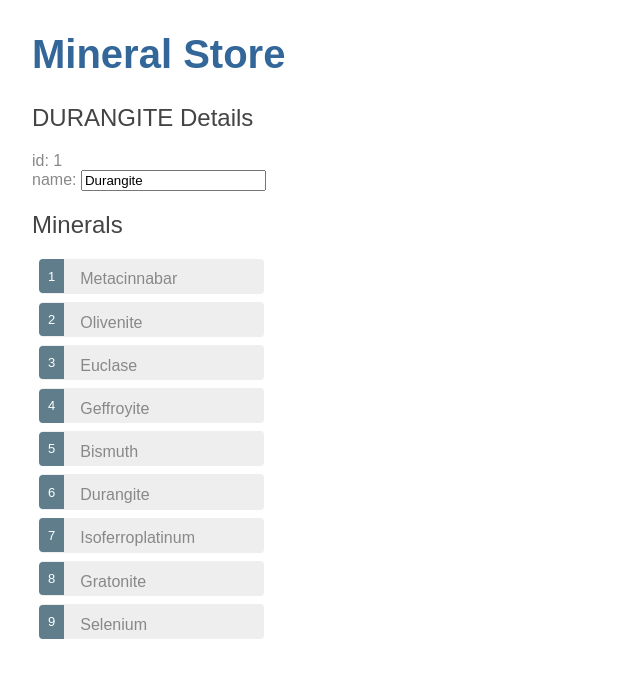
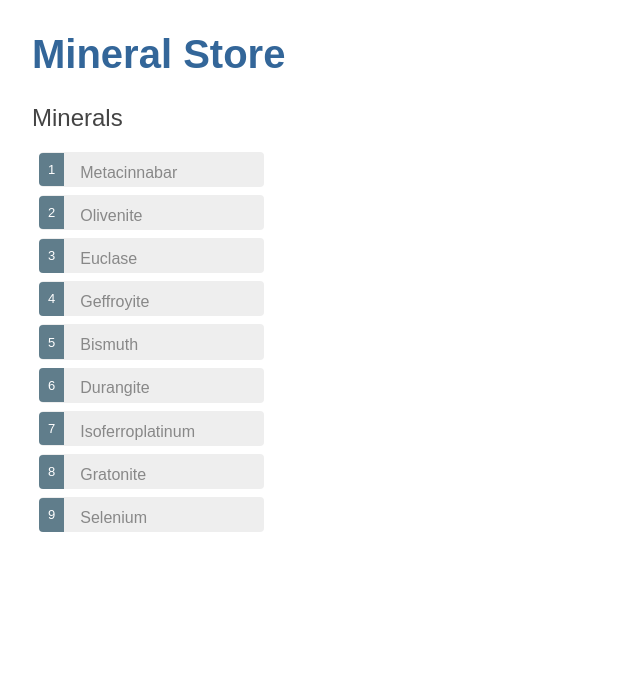
Before and after one commit to alejomg/mineral-store, an Angular app: page / in a window 1280 px wide. Shown: the top 678 px of the page, without its empty margins (0-640 px from the left). Built offline with nearby package versions, Linux system fonts and the light colour scheme.

Commit message:
Added a click event to select a mineral of the list

```diff
--- a/src/app/mineral/mineral.component.html
+++ b/src/app/mineral/mineral.component.html
@@ -1,14 +1,18 @@
-<h2>{{mineral.name | uppercase}} Details</h2>
-<div><span>id: </span>{{mineral.id}}</div>
-<div>
-	<label>name:
-		<input [(ngModel)]="mineral.name" placeholder="name">
-	</label>
-</div>
-
 <h2>Minerals</h2>
 <ul class="minerals">
-	<li *ngFor="let mineral of minerals">
+	<li *ngFor="let mineral of minerals"
+		(click)="onSelect(mineral)"
+		[class.selected]="mineral === selectedMineral">
 		<span class="badge">{{mineral.id}}</span> {{mineral.name}}
 	</li>
 </ul>
+
+<div *ngIf="selectedMineral">
+	<h2>{{selectedMineral.name | uppercase}} Details</h2>
+	<div><span>id: </span>{{selectedMineral.id}}</div>
+	<div>
+		<label>name:
+			<input [(ngModel)]="selectedMineral.name" placeholder="name">
+		</label>
+	</div>
+</div>
--- a/src/app/mineral/mineral.component.ts
+++ b/src/app/mineral/mineral.component.ts
@@ -11,10 +11,16 @@ export class MineralComponent implements OnInit {
 
 	minerals = MINERALS;
 
-	mineral: Mineral = {
+	selectedMineral : Mineral;
+
+	onSelect(mineral: Mineral): void {
+		this.selectedMineral = mineral;
+	}
+
+	/*mineral: Mineral = {
 		id: 1,
 		name: 'Durangite'
-	};
+	};*/
 
   constructor() { }
 
```
